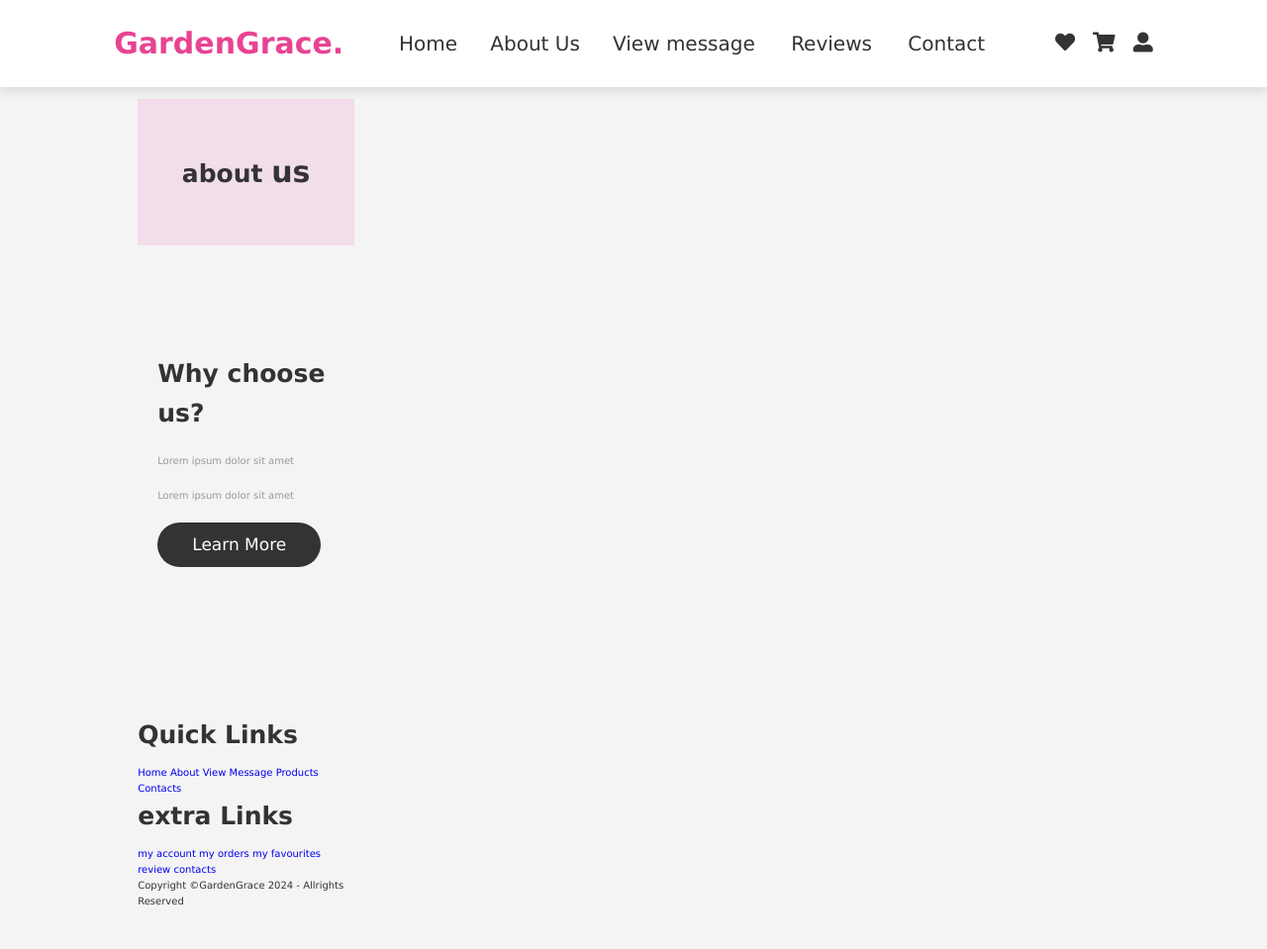
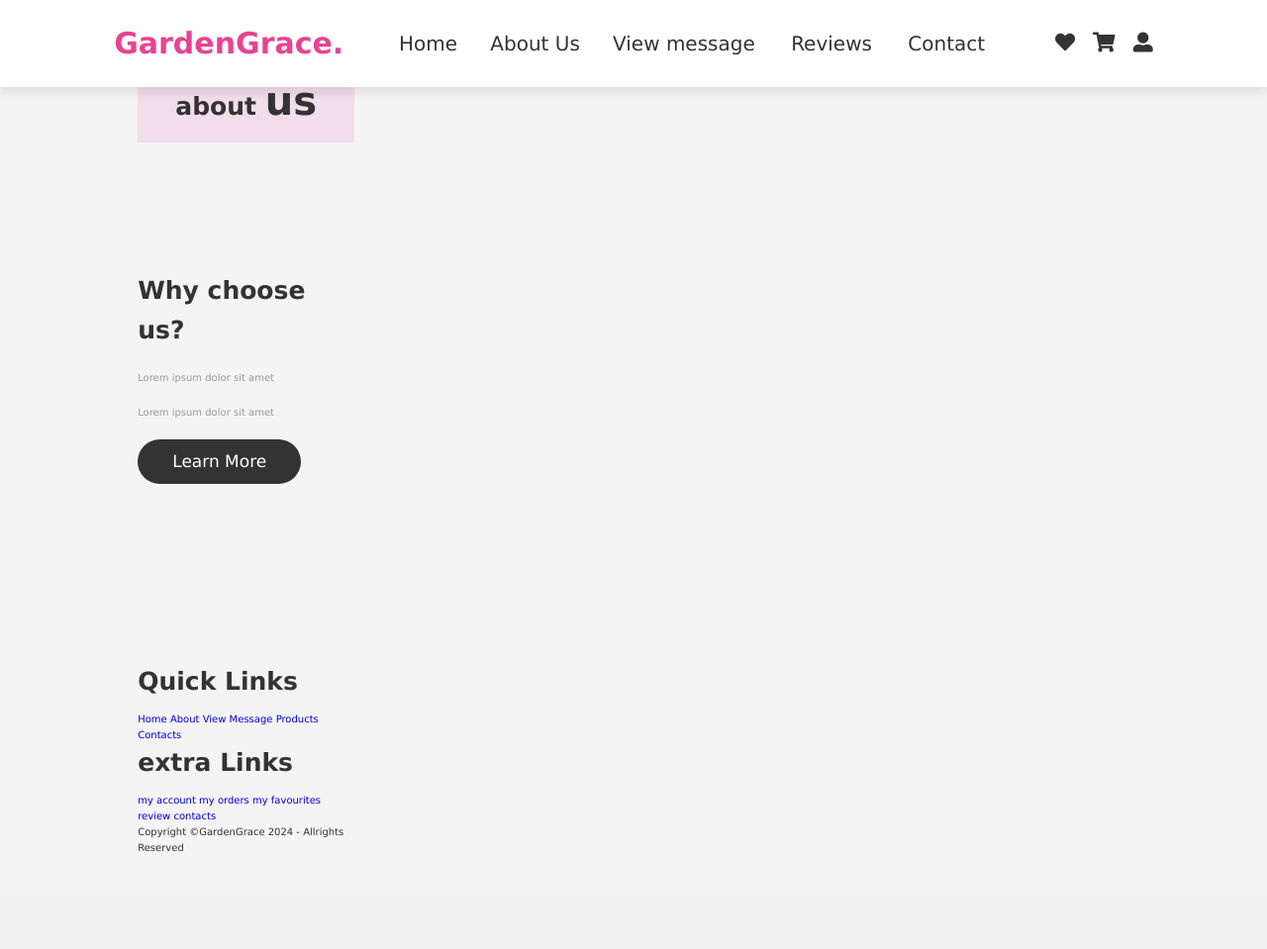
Before and after one commit to waniniRan/project2, a PHP site: page /about.php in a window 1280 px wide. Shown: the whole page at 99% size. After the commit the page ends 861 px from the top, so only its background shows below. Run offline with PHP 8.4, Linux system fonts and the light colour scheme.

Commit message:
add new image

```diff
--- /dev/null
+++ b/CSS/about.css
@@ -0,0 +1,19 @@
+.headingz{
+    text-align: center;
+    font-size: 4rem;
+    color: #333;
+    padding:1rem 0 ;
+    margin: 2rem 0;
+    background: rgba(227, 23, 156, 0.1);
+}
+.headingz span{
+    color:var(--pink);
+}
+.about .row {
+    display: flex;
+    align-items: center;
+    gap: 2rem;
+    flex-wrap: wrap;
+    padding: 2rem 0;
+    padding-bottom: 3rem;
+}
--- a/CSS/style.css
+++ b/CSS/style.css
@@ -1,5 +1,6 @@
 @import url(contact.css);
 @import url(view_msg.css);
+@import url(about.css);
 .root{
 --pink:#b40a5c;
 }
@@ -28,7 +29,7 @@ section{
 
 .heading{
     text-align: center;
-    font-size: 3rem;
+    font-size: 4rem;
     color: #333;
     padding:5rem 0 ;
     margin: 6rem auto;
@@ -109,15 +110,15 @@ header .fa-bars{
     display:flex;
     align-items: center;
     min-height: 100vh;
-
-   /*  background:url()no-repeat ;
+    background:url('Images\pexels-brandandpalms-768939.jpg');
+    background: no-repeat;
    background-size:cover;
-   background-position:center*/
+   background-position:center;
 
 }
 
 .home .content{
- max-width: 5;
+ max-width: 50rem;
 }
 .home .content h3{
 font-size: 2.5rem;
--- a/about.php
+++ b/about.php
@@ -44,8 +44,8 @@
 
 <section class="about" id="about">
 
-<h1 class="heading"> <span>about </span>us</h1>
-
+<h1 class="headingz"> <span>about </span>us</h1>
+<!--headingz is for the about page only---->
 
 <div class="row">
 
```
Also changed, not shown: donation.html (deleted, +0 -64 lines), news.html (deleted, +0 -63 lines), Images/pexels-brandandpalms-768939.jpg (added).
